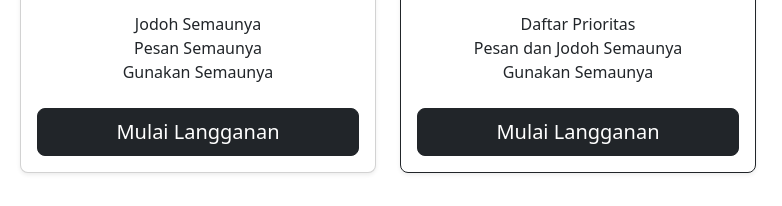
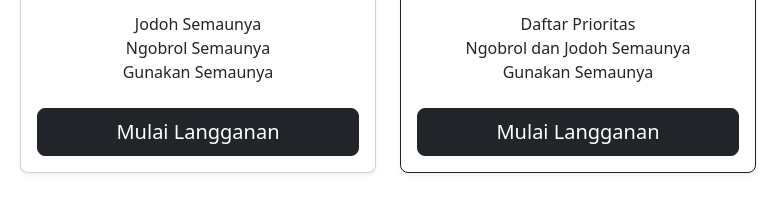
Before and after one commit to fif07/web-tincat, a plain HTML site: page index.html in a window 1280 px wide. Shown: the part 1841-2047 px from the top of the page, 442-1224 px from the left. Drawn offline with nearby package versions, Linux system fonts and the light colour scheme.

Commit message:
ubah teks di index.html

```diff
--- a/index.html
+++ b/index.html
@@ -143,7 +143,7 @@
               <h1 class="card-title pricing-card-title">Rp50ribu<small class="text-body-secondary fw-light">/bulan</small></h1>
               <ul class="list-unstyled mt-3 mb-4">
                 <li>Jodoh Semaunya</li>
-                <li>Pesan Semaunya</li>
+                <li>Ngobrol Semaunya</li>
                 <li>Gunakan Semaunya</li>
               </ul>
               <button type="button" class="w-100 btn btn-lg btn-dark">Mulai Langganan</button>
@@ -159,7 +159,7 @@
               <h1 class="card-title pricing-card-title">Rp100ribu<small class="text-body-secondary fw-light">/bulan</small></h1>
               <ul class="list-unstyled mt-3 mb-4">
                 <li>Daftar Prioritas</li>
-                <li>Pesan dan Jodoh Semaunya</li>
+                <li>Ngobrol dan Jodoh Semaunya</li>
                 <li>Gunakan Semaunya</li>
               </ul>
               <button type="button" class="w-100 btn btn-lg btn-dark">Mulai Langganan</button>
```
